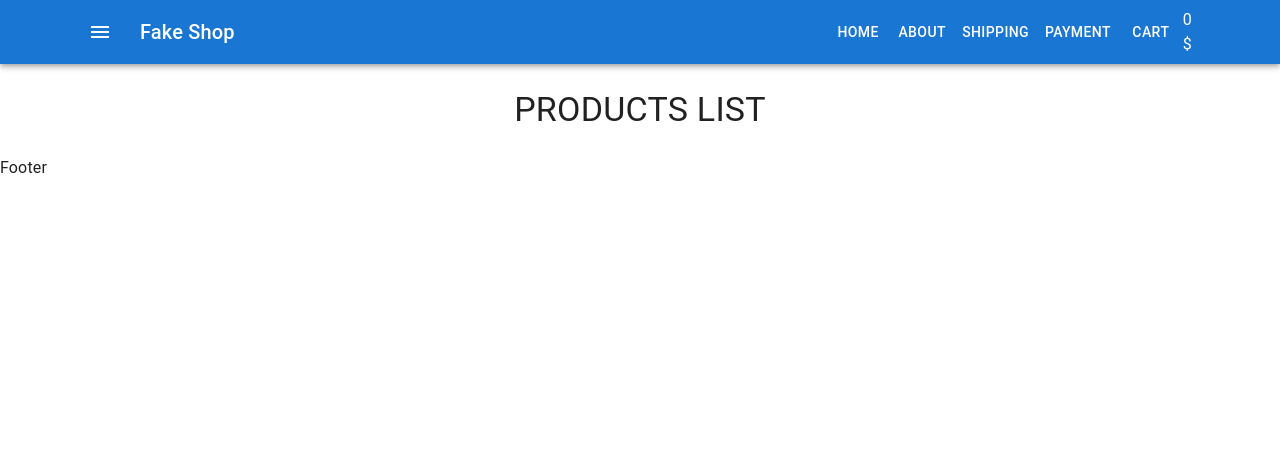
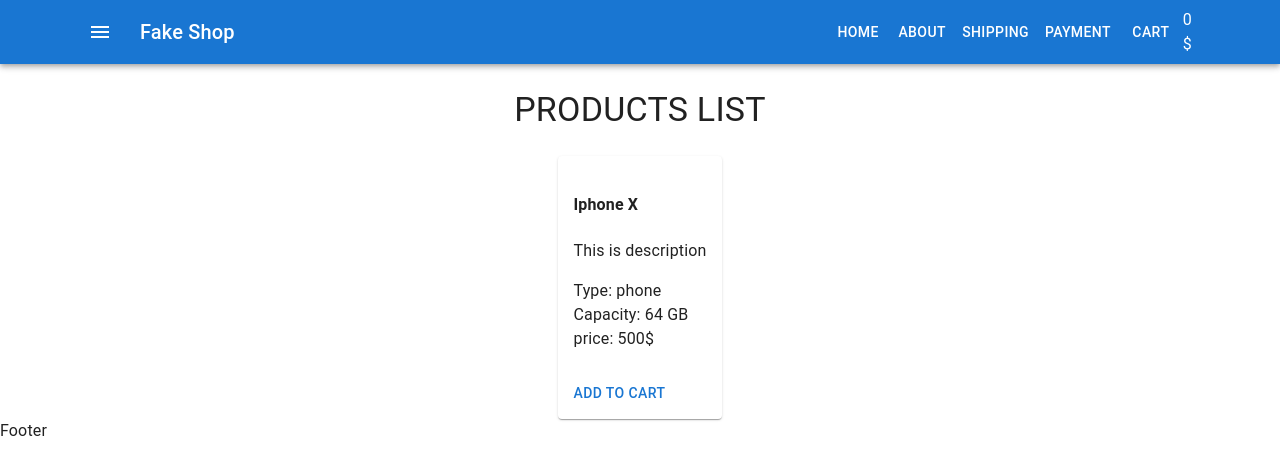
Before and after one commit to pursam/fake-shop, a React (Create React App) app: page / in a window 1280 px wide. Shown: the top 474 px of the page. Built offline with nearby package versions, Linux system fonts and the light colour scheme.

Commit message:
add product grid item

```diff
--- /dev/null
+++ b/src/components/Products/ProductListItem.tsx
@@ -0,0 +1,26 @@
+import { CardContent } from '@mui/material'
+import { Button } from '@mui/material'
+import { CardActions } from '@mui/material'
+import { Card } from '@mui/material'
+import React from 'react'
+
+type Props = {}
+
+const ProductListItem = (props: Props) => {
+    return (
+        <Card>
+            <CardContent>
+                <h4>Iphone X</h4>
+                <p>This is description</p>
+                <div>Type: phone</div>
+                <div>Capacity: 64 GB</div>
+                <div>price: 500$</div>
+            </CardContent>
+            <CardActions>
+                <Button>Add to cart</Button>
+            </CardActions>
+        </Card>
+    )
+}
+
+export default ProductListItem
--- a/src/components/Products/ProductsList.tsx
+++ b/src/components/Products/ProductsList.tsx
@@ -1,5 +1,7 @@
+import { Grid } from '@mui/material'
 import { Typography } from '@mui/material'
 import React from 'react'
+import ProductListItem from './ProductListItem'
 
 type Props = {}
 
@@ -16,6 +18,17 @@ const ProductsList = (props: Props) => {
             >
                 Products List
             </Typography>
+            <Grid
+                container
+                direction="row"
+                justifyContent="center"
+                alignItems="center"
+                spacing={4}
+            >
+                <Grid item>
+                    <ProductListItem />
+                </Grid>
+            </Grid>
         </>
     )
 }
```
